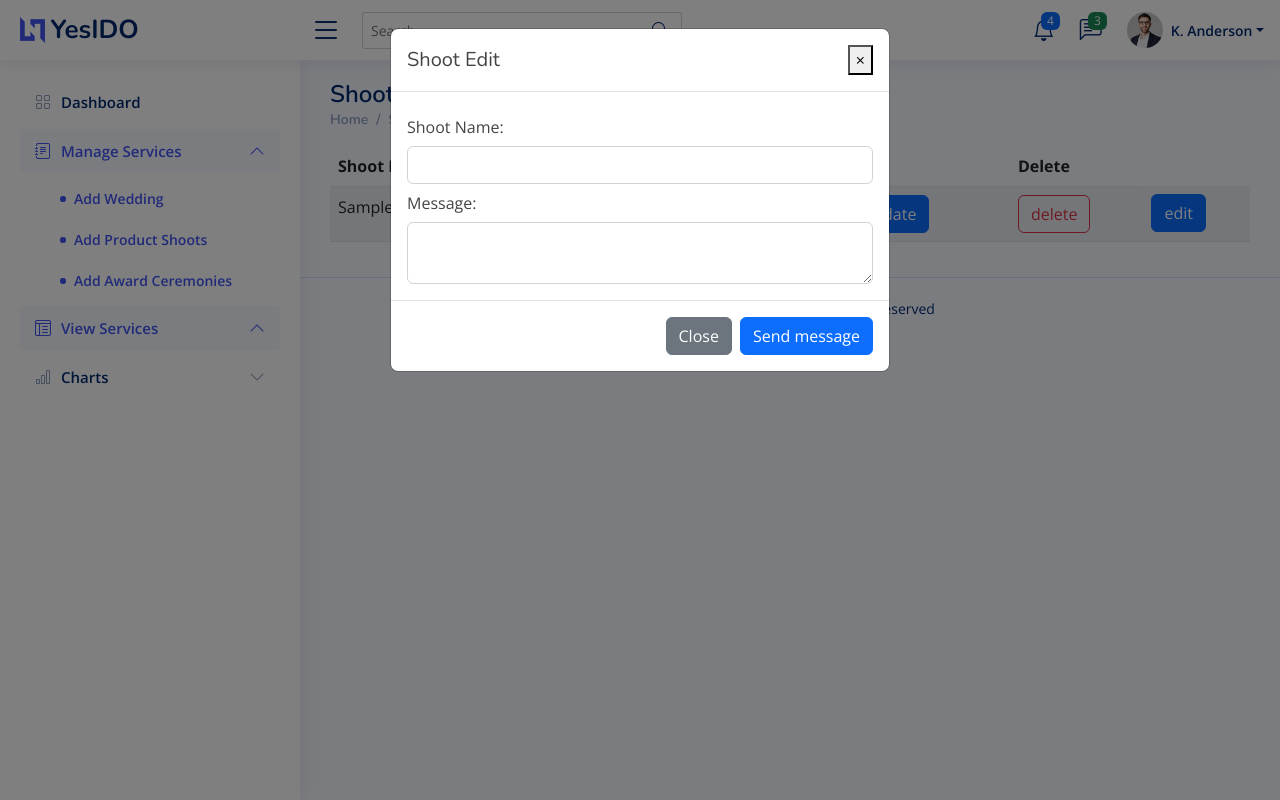
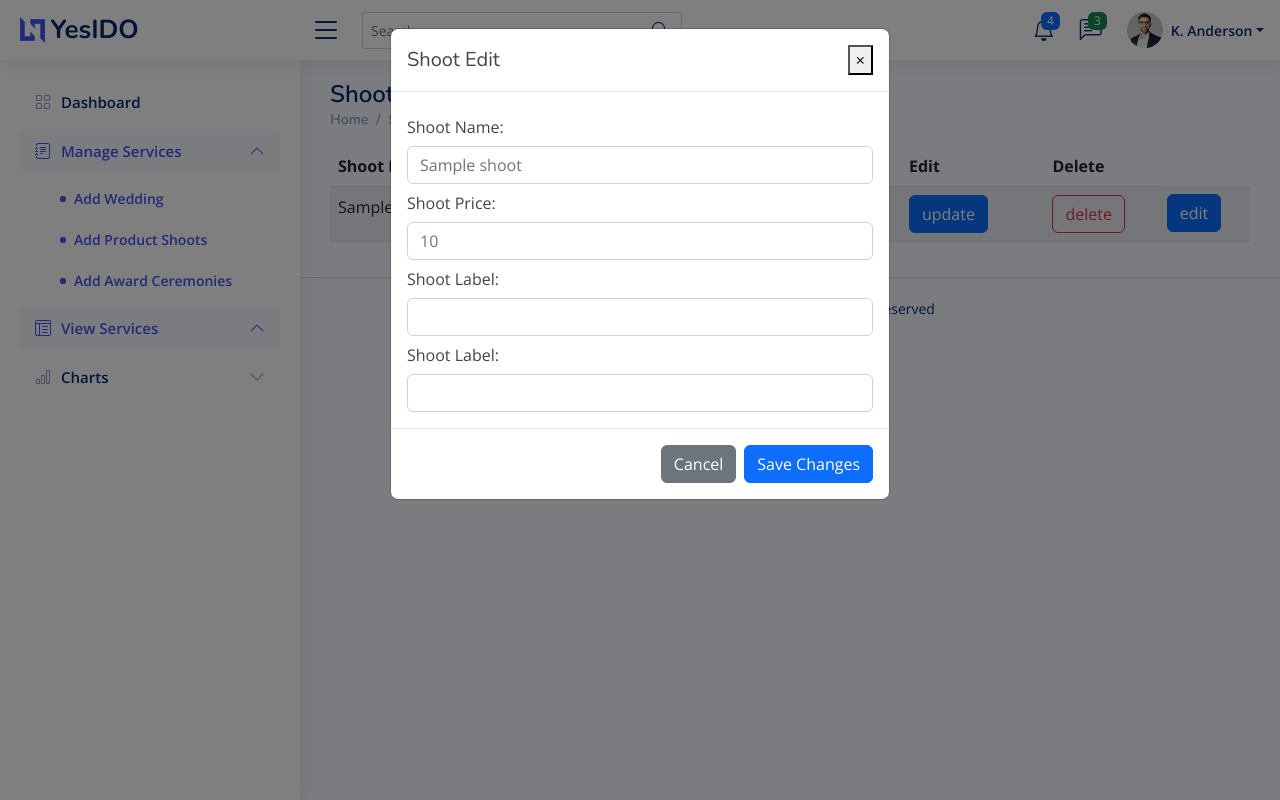
Before and after one commit to BrightAugustt/Yesido, a PHP site: page /Admin/view_products.php in a window 1280 px wide, after a click on "edit". Run offline with PHP 8.4, Linux system fonts and the light colour scheme; the visitor is signed in with stand-in values (Sample User, id 1); tables that the repository leaves empty hold one stand-in row (values such as "Sample post"); data that the repository does not hold is empty; some libraries are stand-ins or nearby versions.

Commit message:
shoot changes

```diff
--- a/Admin/view_products.php
+++ b/Admin/view_products.php
@@ -407,6 +407,8 @@ include("../controllers/shoot_controller.php");
                 <th scope="col"></th>
                 <th scope="col">Description</th>
                 <th scope="col"></th>
+                <th scope="col">Keyword</th>
+                <th scope="col"></th>
                 <th scope="col">Edit</th>
                 <th scope="col"></th>
                 <th scope="col">Delete</th>
@@ -423,6 +425,7 @@ include("../controllers/shoot_controller.php");
                           echo "<td>".$shoot[$i]['shoot_name']."<td>";
                           echo "<td>".$shoot[$i]['shoot_price']."<td>";
                           echo "<td>".$shoot[$i]['shoot_label']."<td>";
+                          echo "<td>".$shoot[$i]['shoot_key']."<td>";
 
                           // Edit & Delete form
                           echo "<th><form action='updateshoots.php'  method='POST'>
@@ -435,6 +438,58 @@ include("../controllers/shoot_controller.php");
                           edit
                         </button>";
                           echo "<tr>";
+                         echo
+                         "<div class='modal fade' id='exampleModal' tabindex='-1' role='dialog' aria-labelledby='exampleModalLabel' aria-hidden='true'>
+                         <div class='modal-dialog' role='document'>
+                           <div class='modal-content'>
+                             <div class='modal-header'>
+                               <h5 class='modal-title' id='exampleModalLabel'>Shoot Edit</h5>
+                               <button type='button' class='close' data-dismiss='modal' aria-label='Close'>
+                                 <span aria-hidden='true'>&times;</span>
+                               </button>
+                             </div>
+                             <div class='modal-body'>
+                               <form action='../actions/updateshoots.php' method='POST'>
+                                  <div class='formgroup'>
+                                     <input type='hidden' name='shoot_id' value= '".$shoot[$i]['shoot_id']."'>
+                                 </div>
+                                 <div class='form-group'>
+                                   <label for='recipient-name' class='col-form-label'>Shoot Name:</label>
+                                   <input type='text' class='form-control' id='shoot_name' placeholder= '".$shoot[$i]['shoot_name']."'>
+                                   <input type='hidden' name='cat_id'  value= '".$shoot[$i]['shoot_id']."'>
+                                 </div>
+
+                                 <div class='form-group'>
+                                   <label for='recipient-name' class='col-form-label'>Shoot Price:</label>
+                                   <input type='text' class='form-control' id='shoot_price' placeholder= '".$shoot[$i]['shoot_price']."'>
+                                   <input type='hidden' name='shoot_id'  value= '".$shoot[$i]['shoot_id']."'>
+                                 </div>
+
+                                 <div class='form-group'>
+                                   <label for='recipient-name' class='col-form-label'>Shoot Label:</label>
+                                   <input type='text' class='form-control' id='shoot_label' plcaeholder= '".$shoot[$i]['shoot_label']."'>
+                                   <input type='hidden' name='shoot_id'  value= '".$shoot[$i]['shoot_id']."'>
+                                 </div>
+
+                                 <div class='form-group'>
+                                   <label for='recipient-name' class='col-form-label'>Shoot Label:</label>
+                                   <input type='text' class='form-control' id='shoot_key' plcaeholder= '".$shoot[$i]['shoot_key']."'>
+                                   <input type='hidden' name='shoot_id'  value= '".$shoot[$i]['shoot_id']."'>
+                                 </div>
+                                 <?php
+                                   }
+                                   displayproductCtr();
+                                 ?>
+                               </form>
+                             </div>
+                             <div class='modal-footer'>
+                               <button type='button' class='btn btn-secondary' data-dismiss='modal'>Cancel</button>
+                               <button type='button' class='btn btn-primary' name=''>Save Changes</button>
+                             </div>
+                           </div>
+                         </div>
+
+                       </div>";
 
                         }
 
@@ -450,7 +505,7 @@ include("../controllers/shoot_controller.php");
 
 <!-- Modal -->
 
-<div class="modal fade" id="exampleModal" tabindex="-1" role="dialog" aria-labelledby="exampleModalLabel" aria-hidden="true">
+<!-- <div class="modal fade" id="exampleModal" tabindex="-1" role="dialog" aria-labelledby="exampleModalLabel" aria-hidden="true">
   <div class="modal-dialog" role="document">
     <div class="modal-content">
       <div class="modal-header">
@@ -491,7 +546,7 @@ include("../controllers/shoot_controller.php");
     </div>
   </div>
 
-</div>
+</div> -->
 
 <script>
   $('#myModal').on('shown.bs.modal', function () {
```
Also changed, not shown: actions/updateshoots.php (+27 -0 lines).
